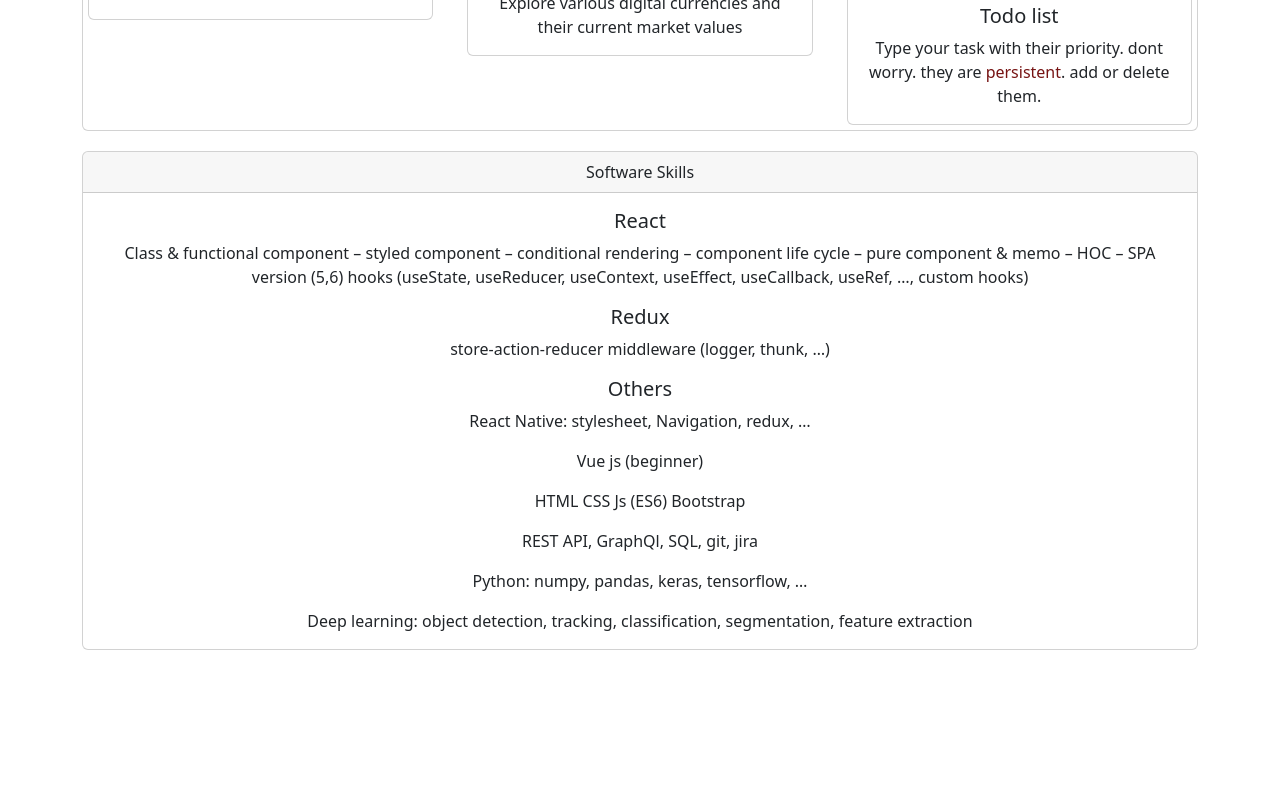
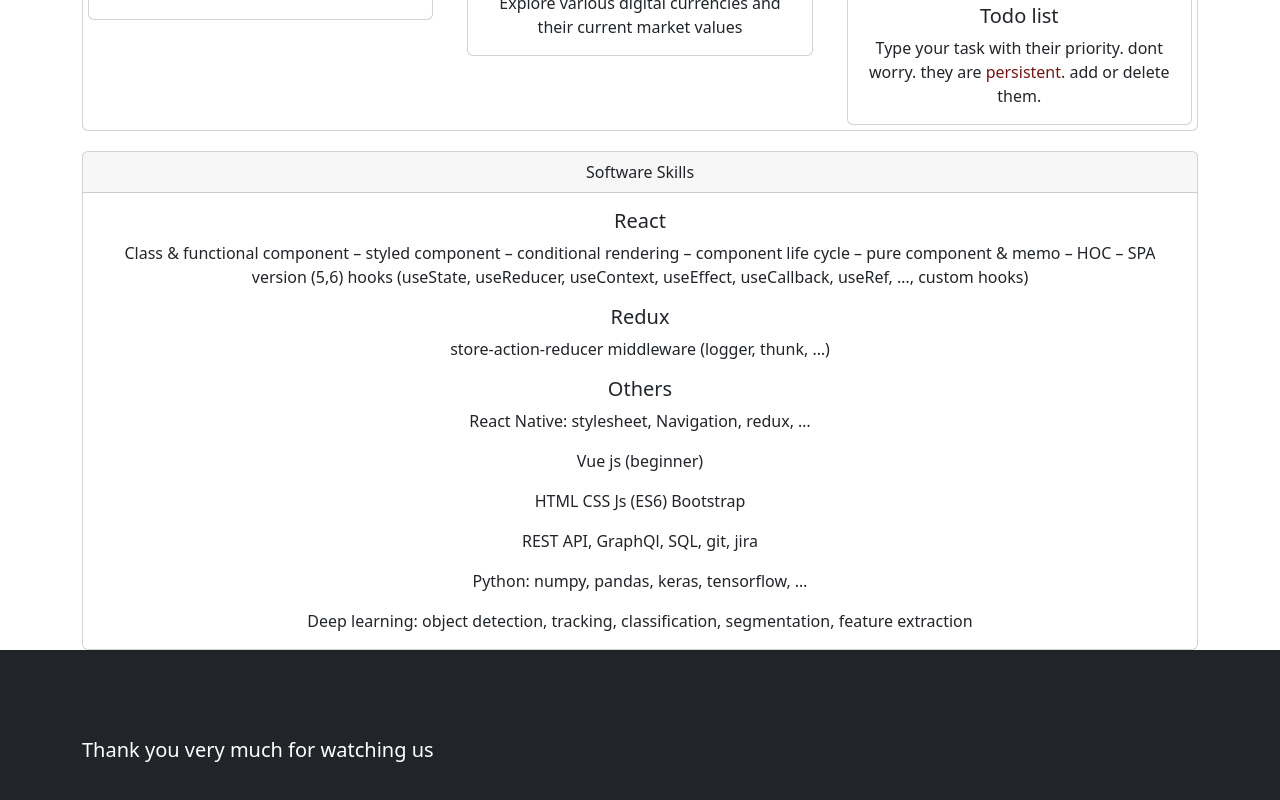
Before and after one commit to NavidAdib98/all-in-one, a React (Create React App) app: page / in a window 1280 px wide. Shown: the part 909-1709 px from the top of the page. Before the commit the page ends 1559 px from the top, so only its background shows below. Built offline with nearby package versions, Linux system fonts and the light colour scheme.

Commit message:
version 1.1

```diff
--- a/src/App.js
+++ b/src/App.js
@@ -8,6 +8,7 @@
 import TodoListContextProvider from "./contexts/todo-list/TodoListContextProvider";
 import MyNavbar from "./components/MyNavbar";
 import Homepage from "./components/HomePage/Homepage";
+import Footer from "./components/Footer";
 
 class App extends Component {
   render() {
@@ -29,6 +30,7 @@
           <Route path="/coins" element={<CoinsLanding />} />
           <Route path="/*" element={<Navigate to="/" />} />
         </Routes>
+        <Footer />
       </div>
     );
   }
--- /dev/null
+++ b/src/components/Footer.js
@@ -0,0 +1,14 @@
+import React from "react";
+import { Container, Nav, Navbar } from "react-bootstrap";
+
+const Footer = () => {
+  return (
+    <Navbar bg="dark" variant="dark" style={{ height: "200px" }}>
+      <Container>
+        <Navbar.Brand>Thank you very much for watching us</Navbar.Brand>
+      </Container>
+    </Navbar>
+  );
+};
+
+export default Footer;
```
